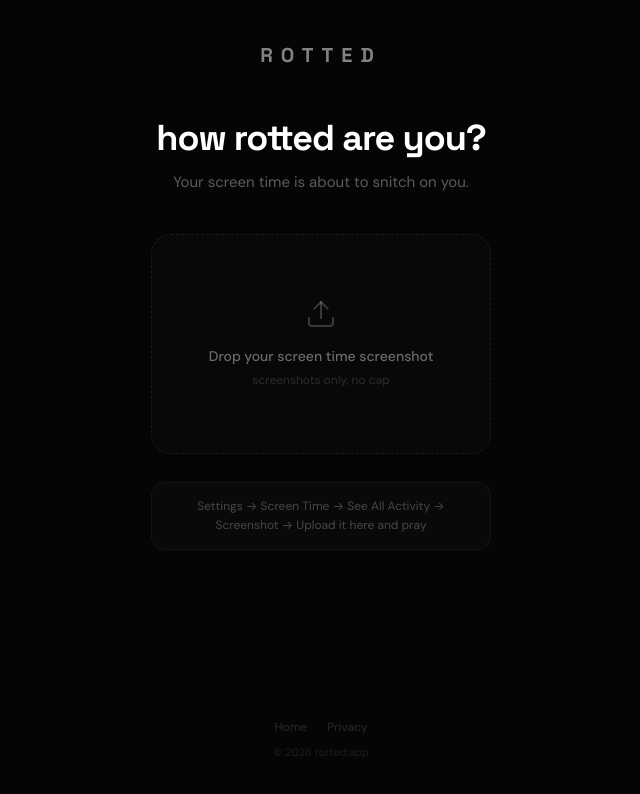
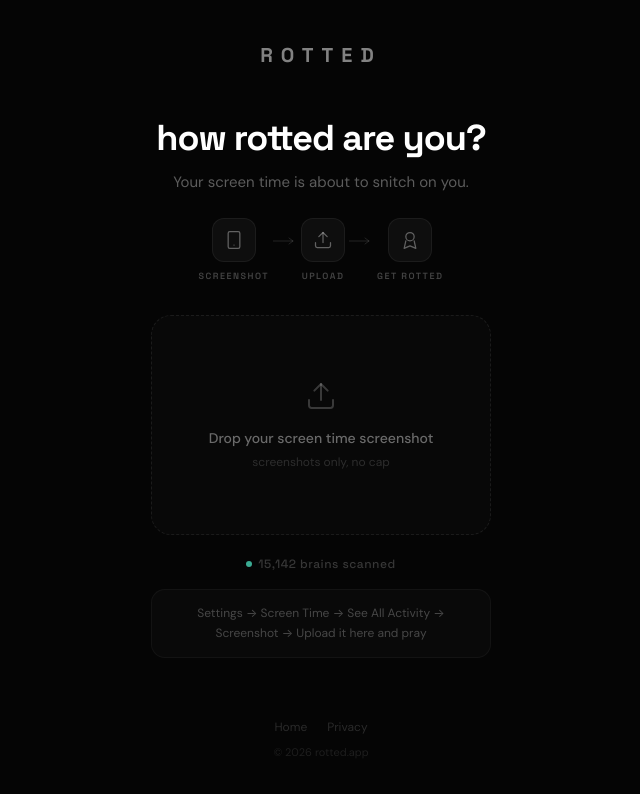
Before and after one commit to brandonames51/cooked, a Next.js app: page / in a window 1280 px wide. Shown: the top 794 px of the page, without its empty margins (319-959 px from the left). Built offline with nearby package versions, Linux system fonts and the light colour scheme; no server answers.

Commit message:
Landing page: add 3-step visual guide + social proof counter
Co-Authored-By: Claude Opus 4.6 <noreply@anthropic.com>

```diff
--- a/src/app/globals.css
+++ b/src/app/globals.css
@@ -62,3 +62,8 @@ select {
   background: rgba(92, 224, 48, 0.2);
   color: #fff;
 }
+
+@keyframes pulse {
+  0%, 100% { opacity: 0.6; }
+  50% { opacity: 1; }
+}
--- a/src/app/page.tsx
+++ b/src/app/page.tsx
@@ -15,6 +15,17 @@ export default function Home() {
   const [isSharing, setIsSharing] = useState(false);
   const [isSaving, setIsSaving] = useState(false);
   const [toast, setToast] = useState<string | null>(null);
+  const [scanCount, setScanCount] = useState(0);
+
+  // Social proof counter
+  useEffect(() => {
+    const base = 14847;
+    const variation = Math.floor(Math.random() * 200);
+    const launchDate = new Date("2026-04-01");
+    const daysSinceLaunch = Math.max(0, Math.floor((Date.now() - launchDate.getTime()) / (1000 * 60 * 60 * 24)));
+    const growth = daysSinceLaunch * 150;
+    setScanCount(base + variation + growth);
+  }, []);
 
   // Rotate loading messages
   useEffect(() => {
@@ -73,11 +84,49 @@ export default function Home() {
       <main style={{ display: "flex", flexDirection: "column", alignItems: "center", padding: "40px 20px", minHeight: "100vh", fontFamily: FONTS.body }}>
         <div style={{ fontFamily: FONTS.heading, fontSize: 20, fontWeight: 700, letterSpacing: 8, textTransform: "uppercase", color: "rgba(255,255,255,0.5)", marginBottom: 48 }}>Rotted</div>
         <h1 style={{ fontFamily: FONTS.heading, fontSize: 36, fontWeight: 700, color: "#fff", textAlign: "center", lineHeight: 1.15, letterSpacing: -1, marginBottom: 12 }}>how rotted are you?</h1>
-        <p style={{ fontSize: 15, color: "rgba(255,255,255,0.35)", textAlign: "center", maxWidth: 320, lineHeight: 1.5, marginBottom: 40 }}>Your screen time is about to snitch on you.</p>
+        <p style={{ fontSize: 15, color: "rgba(255,255,255,0.35)", textAlign: "center", maxWidth: 320, lineHeight: 1.5, marginBottom: 24 }}>Your screen time is about to snitch on you.</p>
+
+        {/* 3-step visual */}
+        <div style={{ display: "flex", alignItems: "center", justifyContent: "center", gap: 0, marginBottom: 32, width: "100%", maxWidth: 340 }}>
+          <div style={{ display: "flex", flexDirection: "column", alignItems: "center", gap: 8 }}>
+            <div style={{ width: 44, height: 44, borderRadius: 12, background: "rgba(255,255,255,0.04)", border: "1px solid rgba(255,255,255,0.06)", display: "flex", alignItems: "center", justifyContent: "center" }}>
+              <svg width="20" height="20" viewBox="0 0 24 24" fill="none" stroke="rgba(255,255,255,0.35)" strokeWidth="1.5" strokeLinecap="round" strokeLinejoin="round"><rect x="5" y="2" width="14" height="20" rx="2" ry="2"/><line x1="12" y1="18" x2="12.01" y2="18"/></svg>
+            </div>
+            <span style={{ fontFamily: FONTS.heading, fontSize: 9, fontWeight: 600, letterSpacing: 1.5, textTransform: "uppercase", color: "rgba(255,255,255,0.25)" }}>screenshot</span>
+          </div>
+          <div style={{ width: 32, display: "flex", alignItems: "center", justifyContent: "center", marginBottom: 20 }}>
+            <svg width="24" height="8" viewBox="0 0 24 8" fill="none"><path d="M0 4h20M16 1l4 3-4 3" stroke="rgba(255,255,255,0.12)" strokeWidth="1" strokeLinecap="round" strokeLinejoin="round"/></svg>
+          </div>
+          <div style={{ display: "flex", flexDirection: "column", alignItems: "center", gap: 8 }}>
+            <div style={{ width: 44, height: 44, borderRadius: 12, background: "rgba(255,255,255,0.04)", border: "1px solid rgba(255,255,255,0.06)", display: "flex", alignItems: "center", justifyContent: "center" }}>
+              <svg width="20" height="20" viewBox="0 0 24 24" fill="none" stroke="rgba(255,255,255,0.35)" strokeWidth="1.5" strokeLinecap="round" strokeLinejoin="round"><path d="M21 15v4a2 2 0 0 1-2 2H5a2 2 0 0 1-2-2v-4"/><polyline points="17 8 12 3 7 8"/><line x1="12" y1="3" x2="12" y2="15"/></svg>
+            </div>
+            <span style={{ fontFamily: FONTS.heading, fontSize: 9, fontWeight: 600, letterSpacing: 1.5, textTransform: "uppercase", color: "rgba(255,255,255,0.25)" }}>upload</span>
+          </div>
+          <div style={{ width: 32, display: "flex", alignItems: "center", justifyContent: "center", marginBottom: 20 }}>
+            <svg width="24" height="8" viewBox="0 0 24 8" fill="none"><path d="M0 4h20M16 1l4 3-4 3" stroke="rgba(255,255,255,0.12)" strokeWidth="1" strokeLinecap="round" strokeLinejoin="round"/></svg>
+          </div>
+          <div style={{ display: "flex", flexDirection: "column", alignItems: "center", gap: 8 }}>
+            <div style={{ width: 44, height: 44, borderRadius: 12, background: "rgba(255,255,255,0.04)", border: "1px solid rgba(255,255,255,0.06)", display: "flex", alignItems: "center", justifyContent: "center" }}>
+              <svg width="20" height="20" viewBox="0 0 24 24" fill="none" stroke="rgba(255,255,255,0.35)" strokeWidth="1.5" strokeLinecap="round" strokeLinejoin="round"><circle cx="12" cy="8" r="5"/><path d="M7 13L5 22l7-3 7 3-2-9"/></svg>
+            </div>
+            <span style={{ fontFamily: FONTS.heading, fontSize: 9, fontWeight: 600, letterSpacing: 1.5, textTransform: "uppercase", color: "rgba(255,255,255,0.25)" }}>get rotted</span>
+          </div>
+        </div>
+
         <div style={{ width: "100%", maxWidth: 340 }}>
           <ScreenshotUploader onUpload={analyze} />
         </div>
-        <div style={{ marginTop: 28, padding: "14px 18px", background: "rgba(255,255,255,0.02)", border: "1px solid rgba(255,255,255,0.04)", borderRadius: 14, maxWidth: 340, width: "100%" }}>
+
+        {/* Social proof counter */}
+        <div style={{ marginTop: 20, marginBottom: 8, display: "flex", alignItems: "center", justifyContent: "center", gap: 6 }}>
+          <div style={{ width: 6, height: 6, borderRadius: 3, background: "#48d2b4", animation: "pulse 2s ease-in-out infinite" }} />
+          <span style={{ fontFamily: FONTS.heading, fontSize: 12, fontWeight: 500, color: "rgba(255,255,255,0.2)", letterSpacing: 0.5 }}>
+            {scanCount.toLocaleString()} brains scanned
+          </span>
+        </div>
+
+        <div style={{ marginTop: 8, padding: "14px 18px", background: "rgba(255,255,255,0.02)", border: "1px solid rgba(255,255,255,0.04)", borderRadius: 14, maxWidth: 340, width: "100%" }}>
           <p style={{ fontSize: 12, color: "rgba(255,255,255,0.25)", lineHeight: 1.6, textAlign: "center" }}>
 Settings → Screen Time → See All Activity → Screenshot → Upload it here and pray
           </p>
@@ -99,7 +148,7 @@ Settings → Screen Time → See All Activity → Screenshot → Upload it here
       <main style={{ display: "flex", flexDirection: "column", alignItems: "center", justifyContent: "center", minHeight: "100vh", padding: 40, fontFamily: FONTS.body }}>
         <div style={{ width: 48, height: 48, border: "2px solid rgba(255,255,255,0.06)", borderTop: `2px solid ${COLORS.green}`, borderRadius: "50%", animation: "spin 1s linear infinite", marginBottom: 28 }} />
         <p style={{ fontFamily: FONTS.heading, fontSize: 16, fontWeight: 600, color: "rgba(255,255,255,0.6)", textAlign: "center", letterSpacing: 0.5 }}>{LOADING_MESSAGES[loadingMsgIdx]}</p>
-        <style>{`@keyframes spin { to { transform: rotate(360deg); } }`}</style>
+        <style>{`@keyframes spin { to { transform: rotate(360deg); } } @keyframes pulse { 0%, 100% { opacity: 0.6; } 50% { opacity: 1; } }`}</style>
       </main>
     );
   }
```
